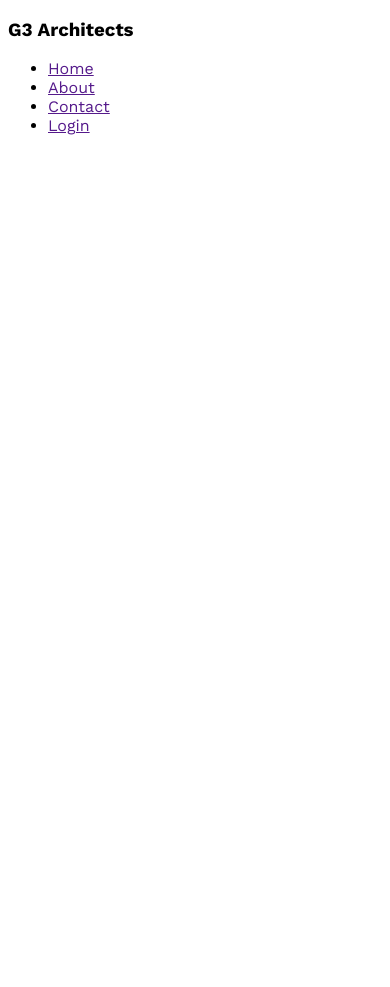
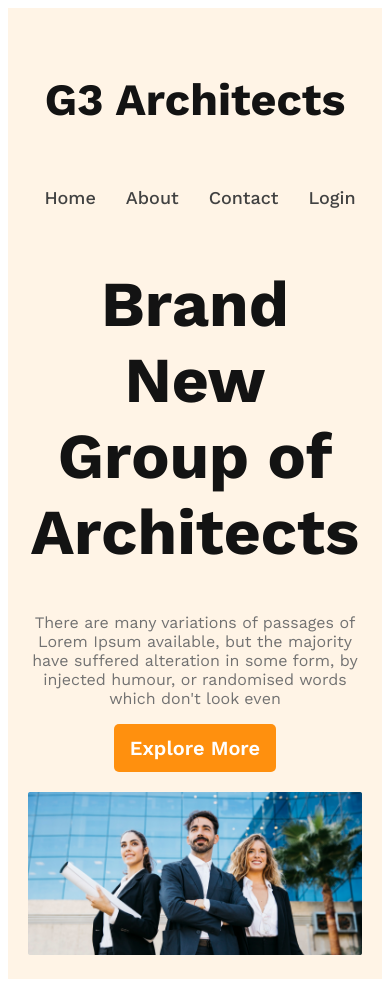
Before and after one commit to 14alim/My-Architect-website, a plain HTML site: page index.html in a window 390 px wide. Before the commit the page ends 844 px from the top, so only its background shows below. Drawn offline with nearby package versions, Linux system fonts and the light colour scheme.

Commit message:
added responsive styles

```diff
--- a/index.html
+++ b/index.html
@@ -9,7 +9,7 @@
 <body>
     <header>
         <nav>
-            <h3>G3 Architects</h3>
+            <h3 class="nav-title">G3 Architects</h3>
             <ul>
                 <li><a href="">Home</a></li>
                 <li><a href="">About</a></li>
@@ -17,6 +17,19 @@
                 <li><a href="">Login</a></li>
             </ul>
         </nav>
+
+        <div class="banner">
+            <div class="banner-content">
+                <h1 class="banner-title">Brand New <br>
+                    Group of Architects
+                    </h1>
+                    <p class="banner-description">
+                        There are many variations of passages of Lorem Ipsum available, but the majority have suffered alteration in some form, by injected humour, or randomised words which don't look even
+                    </p>
+                    <button class="btn-primary">Explore More</button>
+            </div>
+                <img src="images/banner.png" alt="">
+        </div>
     </header>
     <main>
 
--- a/styles/architect.css
+++ b/styles/architect.css
@@ -1,7 +1,98 @@
 /* Work Sans Fonts */
 @import url('https://fonts.googleapis.com/css2?family=Open+Sans:wght@400;700;800&family=Work+Sans:wght@400;500;600;700;800&display=swap');
 
-*{
+/* Shared Styles */
+* {
     font-family: 'Open Sans', sans-serif;
-font-family: 'Work Sans', sans-serif;
+    font-family: 'Work Sans', sans-serif;
 }
+
+.btn-primary {
+    color: #FFF;
+    text-align: center;
+    font-size: 20px;
+    font-weight: 600;
+    border: none;
+    border-radius: 5px;
+    background: #FF900E;
+    padding: 12px 16px;
+    cursor: pointer;
+}
+
+/* Header Styles */
+header {
+    background: rgba(255, 144, 14, 0.10);
+    padding: 50px 240px;
+}
+
+nav {
+    display: flex;
+    justify-content: space-between;
+    align-items: center;
+}
+
+.nav-title {
+    font-size: 2.8rem;
+    font-weight: 700;
+    color: #131313;
+}
+
+nav>ul {
+    display: flex;
+}
+
+nav li {
+    list-style: none;
+    margin-right: 30px;
+    font-weight: 500;
+    font-size: 18px;
+
+}
+
+nav li a {
+    text-decoration: none;
+    color: #424242;
+}
+
+.banner-content {
+    max-width: 800px;
+    text-align: center;
+
+}
+
+.banner-title {
+    font-size: 4rem;
+    font-weight: 700;
+    color: #131313;
+}
+
+.banner-description {
+    color: #727272;
+}
+
+.banner img{
+    width: 100%;
+    margin-top: 20px;
+}
+
+
+/* Responsive Styles */
+/* mobile device */
+@media screen and (max-width:576px){
+    header{
+        padding: 20px;
+    }
+    nav{
+        flex-direction: column;
+    }
+}
+
+/* Tablet or medium device */
+@media screen and (min-width:576px) and (max-width:992px){
+    header{
+        padding: 50px;
+    }
+    nav{
+        flex-direction: column;
+    }
+}
```
